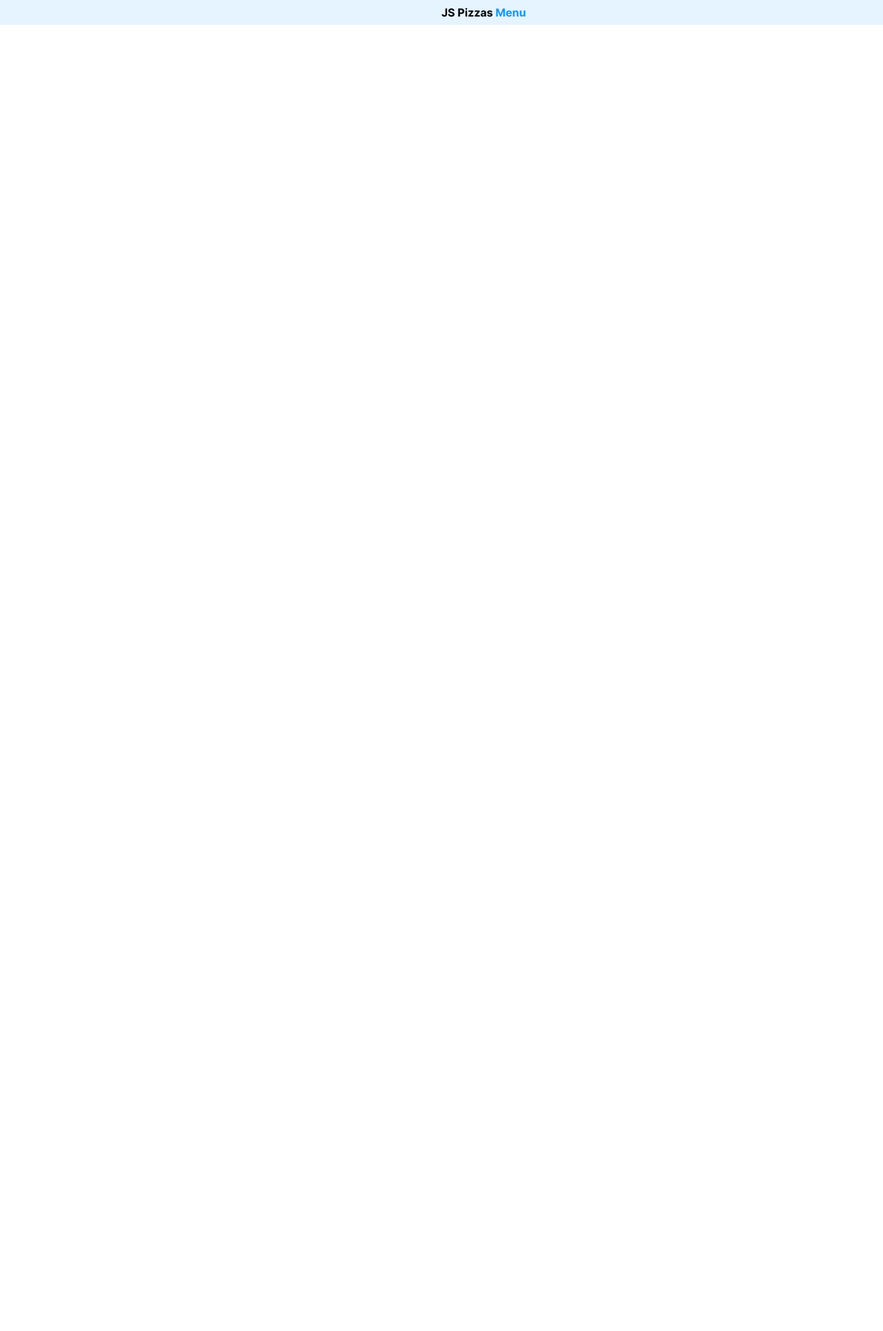
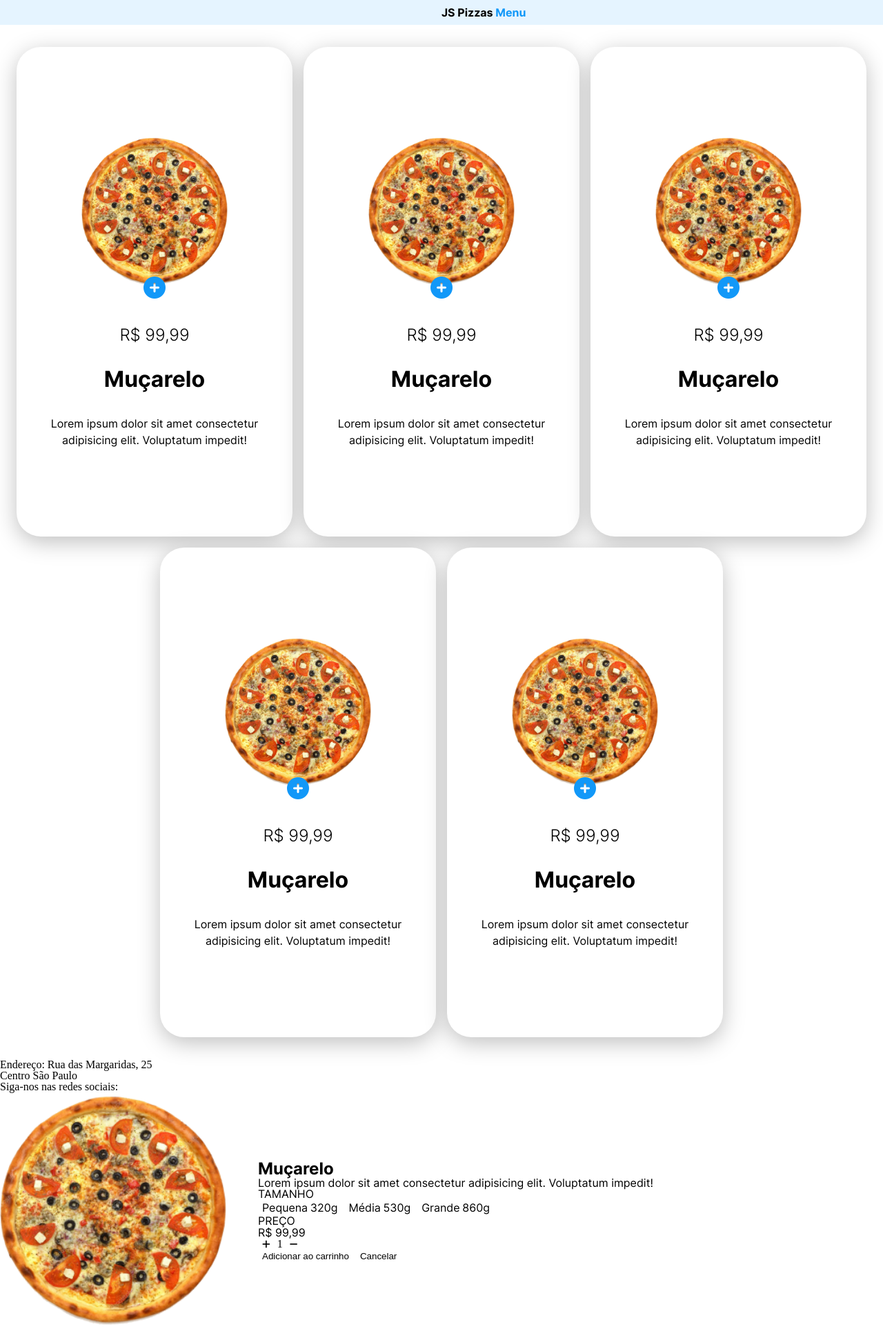
Before and after one commit to O-Chagas/PrjPizzaria, a PHP site: page /jspizzaria.html in a window 1280 px wide. Shown: the whole page at 69% size. Before the commit the page ends 36 px from the top, so only its background shows below. Run offline with PHP 8.4, Linux system fonts and the light colour scheme; some libraries are stand-ins or nearby versions.

Commit message:
Alimentando as áreas do site

```diff
--- a/css/main.css
+++ b/css/main.css
@@ -26,5 +26,7 @@
     --color-danger: #e92929;
     --color-azul-claro: #e5f4ff;
     --color-azul-escuro: #1298f8;
+    --color-azul-mt-escuro: #0d74be;
+    font-size: 16px;
 
 }
--- a/css/reset.css
+++ b/css/reset.css
@@ -46,3 +46,8 @@ table {
 	border-collapse: collapse;
 	border-spacing: 0;
 }
+
+button {
+	border: none;
+	background-color: transparent;
+}
--- a/css/style.css
+++ b/css/style.css
@@ -1,3 +1,9 @@
+main {
+
+}
+
+/* HEADER */
+
 .topo {
     background-color: var(--color-azul-claro);
     padding: 10px;
@@ -13,3 +19,103 @@
     color: var(--color-azul-escuro);
 
 }
+
+/* Card Area */
+
+.cards-area {
+    display: flex;
+    justify-content: center;
+    flex-wrap: wrap;
+    padding: 32px 0px;
+    gap: 16px;
+}
+
+.cards-area__card {
+    display: flex;
+    flex-direction: column;
+    justify-content: center;
+    align-items: center;
+    width: 352px;
+    gap: 36px;
+    padding: 128px 24px;
+    border-radius: 35px;
+    background-color: #fff;
+    box-shadow: 0px 8px 32px 0px rgba(0, 0, 0, 0.25);
+}
+
+.cards-area__img {
+    width: 60%;
+    min-width: 160px;
+}
+
+.cards-area__botao-adicionar:hover {
+    color: var(--color-azul-mt-escuro);
+}
+
+.cards-area__botao-adicionar {
+    color: var(--color-azul-escuro);
+    font-size: 2rem;
+    cursor: pointer;
+    margin-top: -56px;
+}
+
+.cards-area__preco {
+    font-size: 1.5rem;
+    font-family: var(--font-light);
+}
+
+.cards-area__titulo {
+    font-size: 2rem;
+    font-family: var(--font-bold);
+}
+
+.cards-area__descricao {
+    text-align: center;
+    font-size: 1rem;
+    font-family: var(--font-regular);
+    line-height: 24px;
+}
+
+/* FOOTER */
+
+.rodape__endereco{
+
+}
+
+.rodape__icons{
+
+}
+
+/* MODAL */
+
+.modal {
+    display: flex;
+    align-items: center;
+    gap: 46px;
+
+}
+
+.modal__img {
+    width: 328px;
+    display: flex;
+    justify-content: center;
+}
+
+.modal__titulo {
+    font-size: 1.5rem;
+    font-family: var(--font-bold);
+}
+
+.modal__descricao {
+    font-size: 1rem;
+    font-family: var(--font-regular);
+}
+
+.modal__texto {
+    font-size: 1rem;
+    font-family: var(--font-regular);
+}
+
+.texto--maiusculo {
+    text-transform: uppercase;
+}
--- a/jspizzaria.html
+++ b/jspizzaria.html
@@ -1,5 +1,6 @@
 <!DOCTYPE html>
 <html lang="pt-BR">
+
 <head>
     <meta charset="UTF-8">
     <meta http-equiv="X-UA-Compatible" content="IE=edge">
@@ -8,12 +9,130 @@
     <link rel="stylesheet" href="./css/main.css">
     <link rel="stylesheet" href="./css/style.css">
     <script src="./js/main.js" defer></script>
+    <script src="https://kit.fontawesome.com/e54953dbf5.js" crossorigin="anonymous"></script>
 
     <title>Pizzaria</title>
 </head>
+
 <body>
     <header class="topo">
         <h1 class="topo__marca">JS Pizzas <span class="topo__titulo ">Menu</span></h1>
     </header>
+
+    <main>
+        <section class="cards-area">
+            <div class="cards-area__card">
+                <img class="cards-area__img" src="./images/img-produto01.png" alt="Imagem da Pizza de Muçarela">
+                <button class="cards-area__botao-adicionar">
+                    <i class="fa-solid fa-circle-plus"></i>
+                </button>
+                <span class="cards-area__preco">R$ 99,99</span>
+                <span class="cards-area__titulo">Muçarelo</span>
+                <p class="cards-area__descricao">Lorem ipsum dolor sit amet consectetur adipisicing elit. Voluptatum
+                    impedit!
+                </p>
+            </div>
+            <div class="cards-area__card">
+                <img class="cards-area__img" src="./images/img-produto01.png" alt="Imagem da Pizza de Muçarela">
+                <button class="cards-area__botao-adicionar">
+                    <i class="fa-solid fa-circle-plus"></i>
+                </button>
+                <span class="cards-area__preco">R$ 99,99</span>
+                <span class="cards-area__titulo">Muçarelo</span>
+                <p class="cards-area__descricao">Lorem ipsum dolor sit amet consectetur adipisicing elit. Voluptatum
+                    impedit!
+                </p>
+            </div>
+            <div class="cards-area__card">
+                <img class="cards-area__img" src="./images/img-produto01.png" alt="Imagem da Pizza de Muçarela">
+                <button class="cards-area__botao-adicionar">
+                    <i class="fa-solid fa-circle-plus"></i>
+                </button>
+                <span class="cards-area__preco">R$ 99,99</span>
+                <span class="cards-area__titulo">Muçarelo</span>
+                <p class="cards-area__descricao">Lorem ipsum dolor sit amet consectetur adipisicing elit. Voluptatum
+                    impedit!
+                </p>
+            </div>
+            <div class="cards-area__card">
+                <img class="cards-area__img" src="./images/img-produto01.png" alt="Imagem da Pizza de Muçarela">
+                <button class="cards-area__botao-adicionar">
+                    <i class="fa-solid fa-circle-plus"></i>
+                </button>
+                <span class="cards-area__preco">R$ 99,99</span>
+                <span class="cards-area__titulo">Muçarelo</span>
+                <p class="cards-area__descricao">Lorem ipsum dolor sit amet consectetur adipisicing elit. Voluptatum
+                    impedit!
+                </p>
+            </div>
+            <div class="cards-area__card">
+                <img class="cards-area__img" src="./images/img-produto01.png" alt="Imagem da Pizza de Muçarela">
+                <button class="cards-area__botao-adicionar">
+                    <i class="fa-solid fa-circle-plus"></i>
+                </button>
+                <span class="cards-area__preco">R$ 99,99</span>
+                <span class="cards-area__titulo">Muçarelo</span>
+                <p class="cards-area__descricao">Lorem ipsum dolor sit amet consectetur adipisicing elit. Voluptatum
+                    impedit!
+                </p>
+            </div>
+        </section>
+    </main>
+
+    <footer class="rodape">
+        <address class="rodape__endereco">Endereço: Rua das Margaridas, 25 <br> Centro São Paulo</address>
+        <div class="rodape__social">
+            <span>Siga-nos nas redes sociais:</span>
+            <div class="rodape__icons">
+
+            </div>
+        </div>
+
+    </footer>
+
+    <div class="modal">
+        <img src="./images/img-produto01.png" alt="Imagem da Pizza de Muçarela" class="modal__img">
+        <div class="modal__detalhes">
+            <span class="modal__titulo">Muçarelo</span>
+            <p class="modal__descricao">Lorem ipsum dolor sit amet consectetur adipisicing elit. Voluptatum impedit!</p>
+            <span class="modal__texto texto--maiusculo">TAMANHO</span>
+            <div class="modal__tamanho-area">
+                <button>
+                    <span class="modal__texto modal__texto--negrito">Pequena</span>
+                    <span class="modal__texto">320g</span>
+                </button>
+                <button>
+                    <span class="modal__texto modal__texto--negrito">Média</span>
+                    <span class="modal__texto">530g</span>
+                </button>
+                <button>
+                    <span class="modal__texto modal__texto--negrito">Grande</span>
+                    <span class="modal__texto">860g</span>
+                </button>
+
+            </div>
+            <span class="modal__texto texto--maiusculo">PREÇO</span>
+            <div class="modal__preco-area">
+                <span class="modal__texto">R$ 99,99</span>
+                <div class="modal__controle-unidade">
+                    <button><i class="fa-solid fa-plus"></i></button>
+                    <span>1</span>
+                    <button><i class="fa-solid fa-minus"></i></button>
+                </div>
+            </div>
+
+            <div class="modal__btns-area">
+                <button class="botao botao--verde">
+                    Adicionar ao carrinho
+                </button>
+                <button class="botao botao--vermelho">
+                    Cancelar
+                </button>
+            </div>
+        </div>
+    </div>
+
+
 </body>
+
 </html>
```
